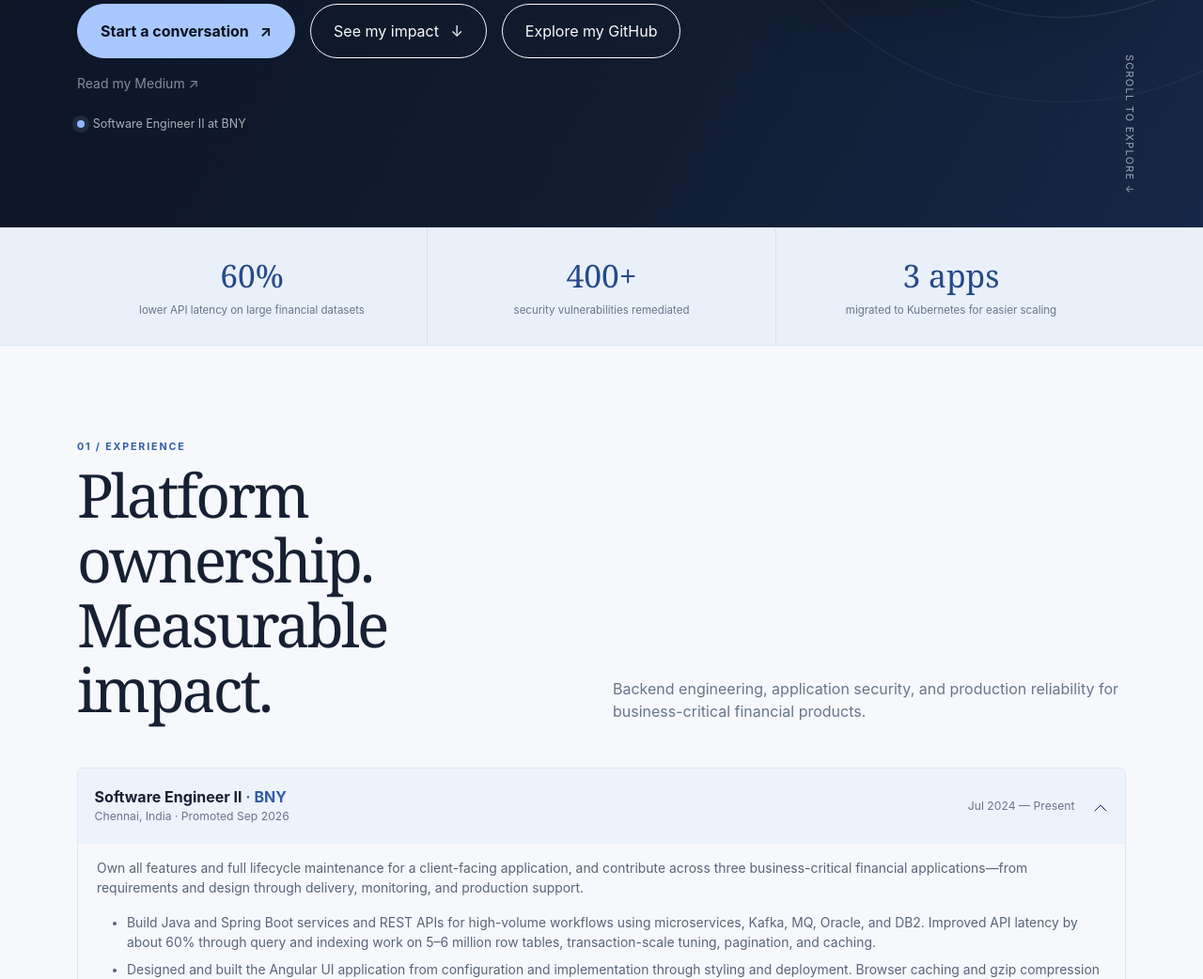
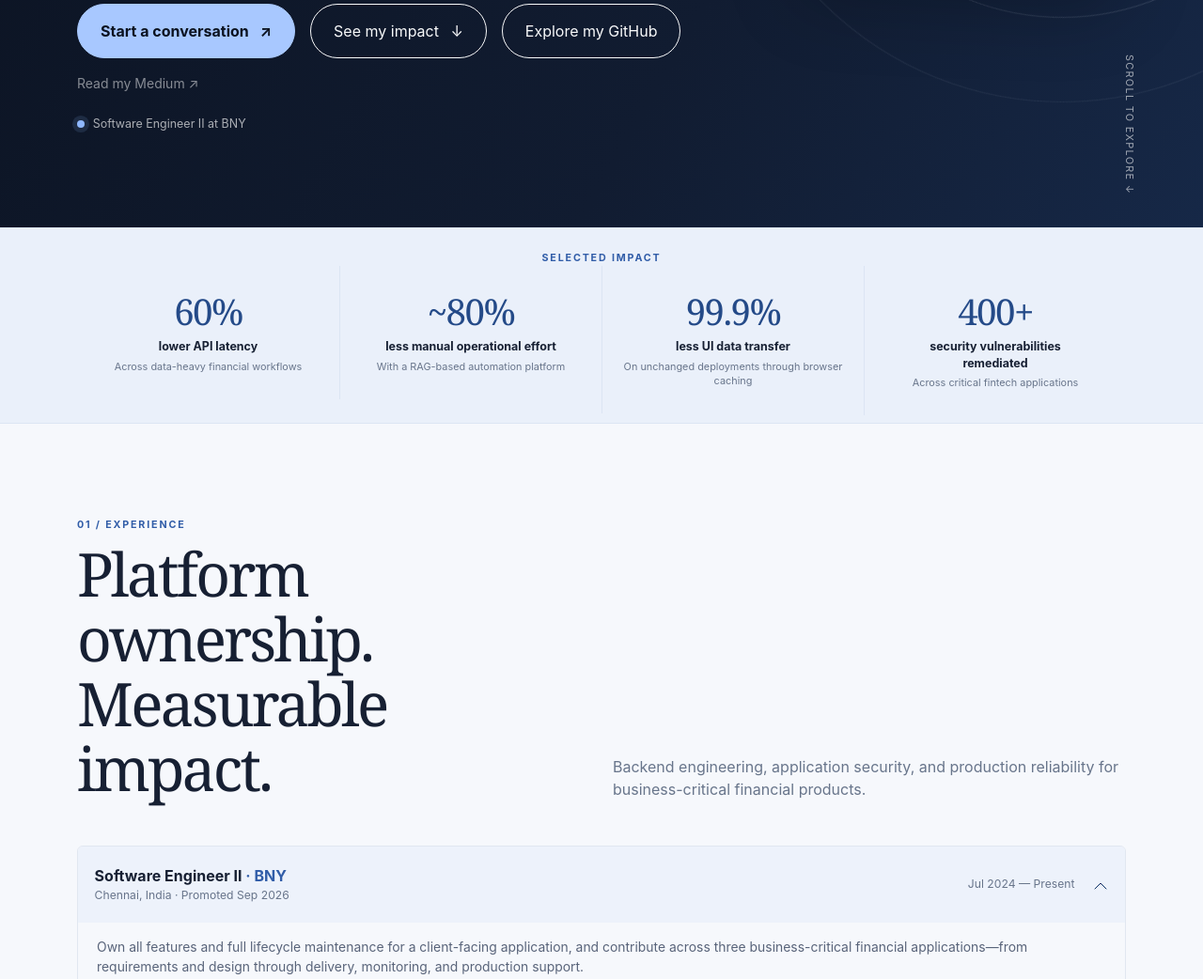
Before and after one commit to PreethiVarshaM/PreethiVarshaM.github.io, a plain HTML site: page index.html in a window 1280 px wide. Shown: the part 745-1787 px from the top of the page at 94% size. Drawn offline with nearby package versions, Linux system fonts and the light colour scheme.

Commit message:
Highlight stronger engineering outcomes

```diff
--- a/index.html
+++ b/index.html
@@ -39,9 +39,11 @@
     .section-title { font:400 clamp(2.3rem,5vw,4rem)/1.08 Georgia,"Times New Roman",serif; letter-spacing:-.045em; }
     .section-lead { color:var(--muted); max-width:570px; }
     .stats-band { background:#eaf0fa; border-block:1px solid #dce5f3; }
-    .stat { padding:27px 0; }
-    .stat strong { display:block; font:400 2.1rem Georgia,serif; color:#244a88; }
-    .stat span { color:var(--muted); font-size:.72rem; }
+    .stat { padding:27px 16px; height:100%; }
+    .stat strong { display:block; font:400 clamp(1.8rem,3vw,2.45rem)/1.1 Georgia,serif; color:#244a88; letter-spacing:-.04em; }
+    .stat span { display:block; max-width:210px; margin:8px auto 0; color:var(--ink); font-size:.78rem; font-weight:650; line-height:1.4; }
+    .stat small { display:block; margin-top:5px; color:var(--muted); font-size:.68rem; line-height:1.4; }
+    .stat + .stat { border-left:1px solid #dce5f3; }
     .experience-accordion { --bs-accordion-bg:transparent; --bs-accordion-border-color:var(--line); --bs-accordion-btn-bg:transparent; --bs-accordion-active-bg:#edf2fb; --bs-accordion-active-color:var(--ink); --bs-accordion-btn-focus-box-shadow:none; }
     .accordion-button { padding:1.35rem 1.1rem; }
     .accordion-button:not(.collapsed) { box-shadow:none; }
@@ -78,6 +80,7 @@
     footer { background:#070d18; color:rgba(255,255,255,.48); font-size:.7rem; }
     .reveal { opacity:0; transform:translateY(20px); transition:opacity .65s ease,transform .65s ease; }
     .reveal.is-visible { opacity:1; transform:translateY(0); }
+    @media(max-width:991.98px) { .stat + .stat { border-left:0; }.stat:nth-child(even) { border-left:1px solid #dce5f3; }.stat:nth-child(n+3) { border-top:1px solid #dce5f3; } }
     @media(max-width:767.98px) { .hero{min-height:650px}.hero-content{padding-block:90px}.portrait-wrap{width:min(78%,300px);margin:30px auto 0}.portrait{height:350px}.portrait-caption{right:-12px}.section-space{padding-block:72px}.scroll-cue{display:none}.project-card .card-text{min-height:0} }
     @media(prefers-reduced-motion:reduce) { *,*::before,*::after{scroll-behavior:auto!important;animation-duration:.01ms!important;animation-iteration-count:1!important;transition-duration:.01ms!important}.reveal{opacity:1;transform:none} }
   </style>
@@ -117,10 +120,11 @@
       <a class="scroll-cue" href="#experience">SCROLL TO EXPLORE ↓</a>
     </section>
 
-    <section class="stats-band" aria-label="Career highlights"><div class="container"><div class="row text-center g-0">
-      <div class="col-4 stat"><strong>60%</strong><span>lower API latency on large financial datasets</span></div>
-      <div class="col-4 stat border-start border-end"><strong>400+</strong><span>security vulnerabilities remediated</span></div>
-      <div class="col-4 stat"><strong>3 apps</strong><span>migrated to Kubernetes for easier scaling</span></div>
+    <section class="stats-band py-2" aria-label="Selected engineering impact"><div class="container"><p class="section-kicker text-center mt-3 mb-0">Selected impact</p><div class="row text-center g-0">
+      <div class="col-6 col-lg-3 stat"><strong>60%</strong><span>lower API latency</span><small>Across data-heavy financial workflows</small></div>
+      <div class="col-6 col-lg-3 stat"><strong>~80%</strong><span>less manual operational effort</span><small>With a RAG-based automation platform</small></div>
+      <div class="col-6 col-lg-3 stat"><strong>99.9%</strong><span>less UI data transfer</span><small>On unchanged deployments through browser caching</small></div>
+      <div class="col-6 col-lg-3 stat"><strong>400+</strong><span>security vulnerabilities remediated</span><small>Across critical fintech applications</small></div>
     </div></div></section>
 
     <section class="section-space" id="experience"><div class="container">
```
